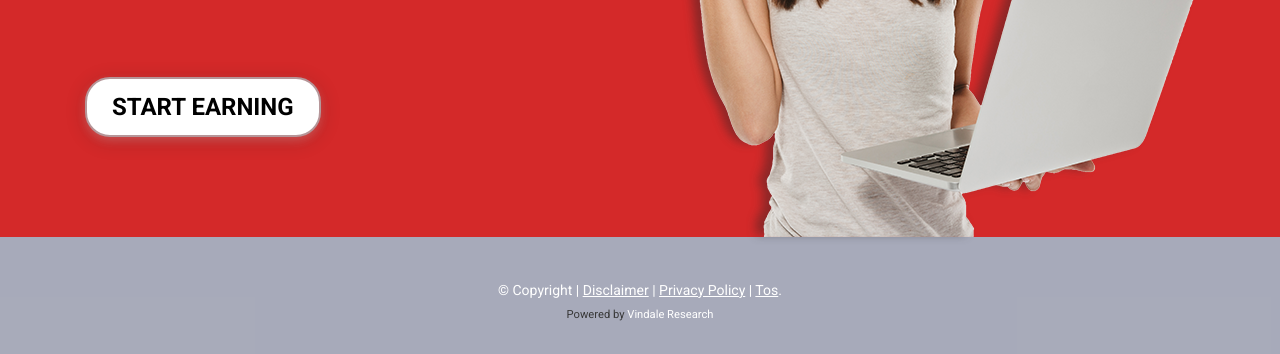
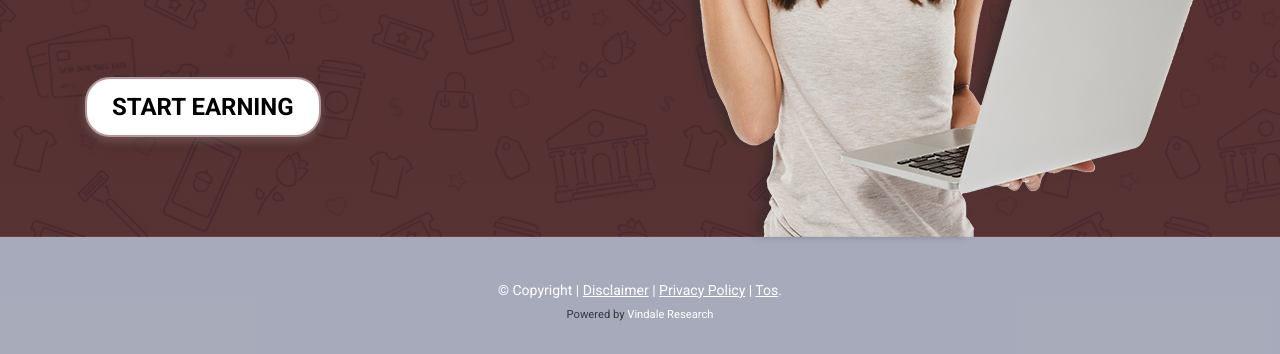
Before and after one commit to rdmness/MxLP-CJK, a plain HTML site: page index.html in a window 1280 px wide. Shown: the part 466-820 px from the top of the page. Drawn offline with nearby package versions, Linux system fonts and the light colour scheme.

Commit message:
Changes to be committed:

```diff
--- a/style.css
+++ b/style.css
@@ -72,7 +72,15 @@ div.module.parallax {
 }
 
 .MoneyEarn-banner9 {
-    background-color: #d42929;
+    background:
+    /* top, transparent red, faked with gradient */
+    linear-gradient(
+        rgba(70, 26, 26, 0.904),
+      rgba(70, 29, 29, 0.904)
+    ),
+    /* bottom, image */
+    url(img/patternbg.png);
+    background-repeat: no-repeat;
     background-position: 50% 50%;
     background-repeat: no-repeat;
     background-size: cover;
```
Also changed, not shown: img/patternbg.png (added).
